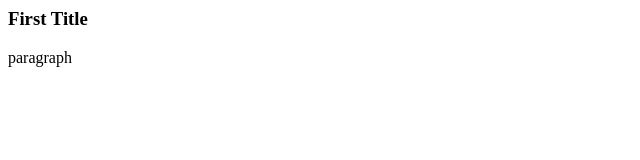
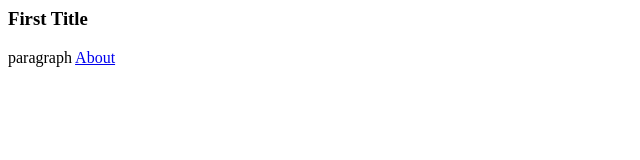
Before and after one commit to LucaMLit/demo-blog, a plain HTML site: page index.html in a window 1280 px wide. Shown: the full height of the page, 0-640 px from the left. Drawn offline with Linux system fonts and the light colour scheme.

Commit message:
Update index.html

```diff
--- a/index.html
+++ b/index.html
@@ -3,5 +3,7 @@
 </head>
 <body>
 <h3>First Title</h3>
-  <p>paragraph</p>
+  <p>paragraph
+  <a href="about.html">About</a>
+  </p>
 </body>
```
